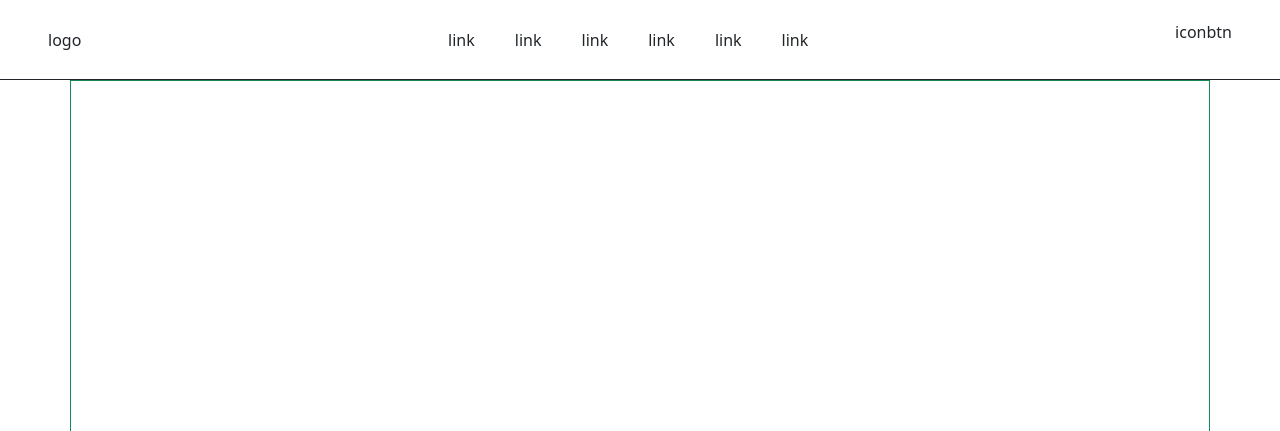
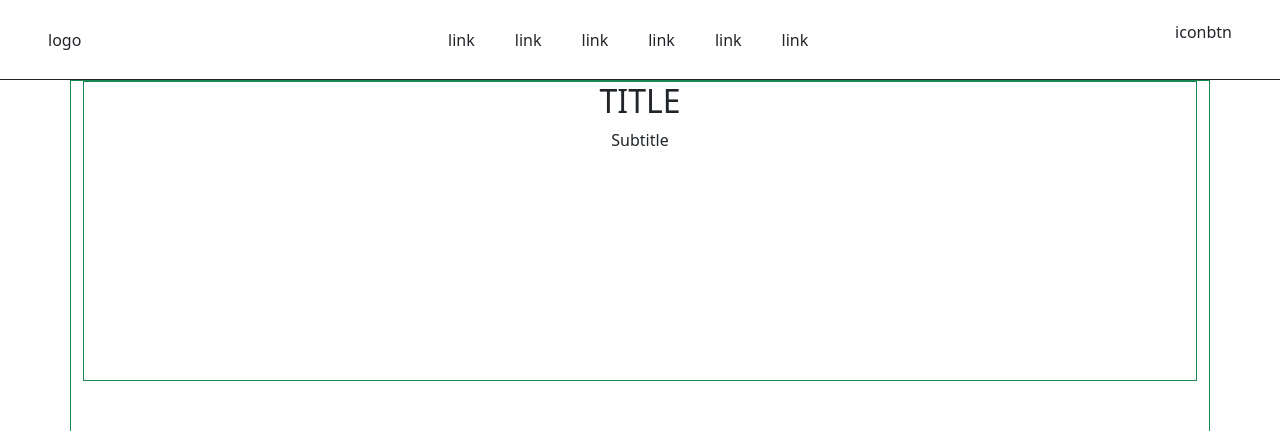
Before and after one commit to DaniAm94/proj-html-vuejs, a Vue app: page / in a window 1280 px wide. Shown: the top 431 px of the page. Built offline with nearby package versions, Linux system fonts and the light colour scheme.

Commit message:
add expert trainers structure

```diff
--- a/src/components/AppMain/Sections/ExpertTrainersSection.vue
+++ b/src/components/AppMain/Sections/ExpertTrainersSection.vue
@@ -6,6 +6,17 @@ export default {
 }
 </script>
 <template>
-    <CardsList />
+    <section class="container border border-success">
+        <h2>TITLE</h2>
+        <p>Subtitle</p>
+        <CardsList />
+    </section>
 </template>
-<style></style>
+
+<style lang="scss" scoped>
+.container {
+    min-height: 300px;
+    text-align: center;
+
+}
+</style>
```
